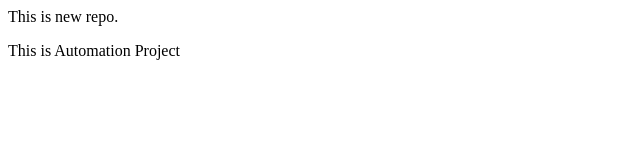
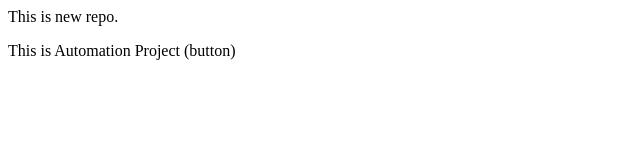
Before and after one commit to Sravnimarada/LocalRepo, a plain HTML site: page index.html in a window 1280 px wide. Shown: the full height of the page, 0-640 px from the left. Drawn offline with Linux system fonts and the light colour scheme.

Commit message:
Add button

```diff
--- a/index.html
+++ b/index.html
@@ -1,3 +1,3 @@
 <p>This is new repo.</p>
 
-<p>This is Automation Project</p>
+<p>This is Automation Project (button)</p>
```
